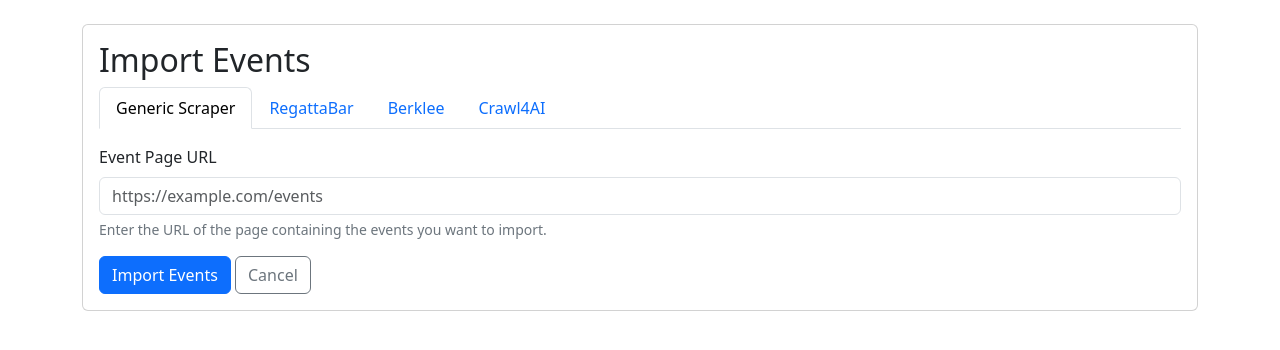
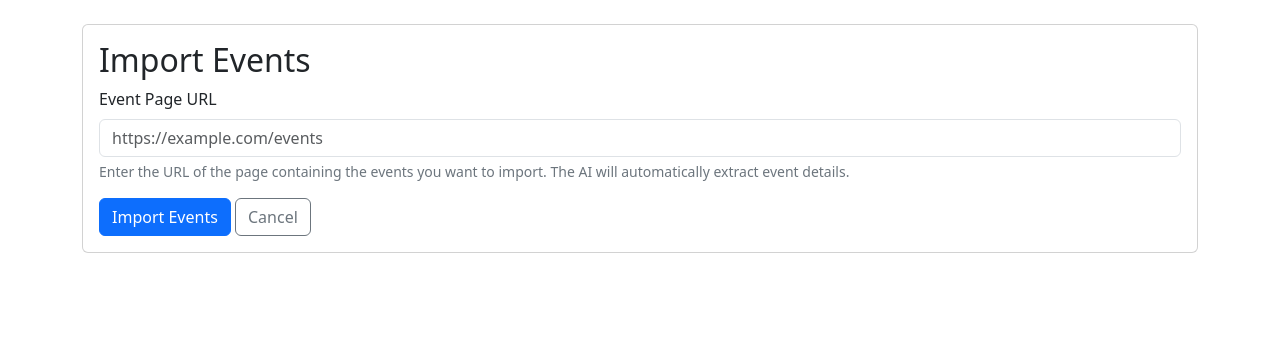
Before and after one commit to natea/socialcal, a Django app: page /events/import/ in a window 1280 px wide. Shown: the part 56-406 px from the top of the page. Run offline with Django 4.2, Linux system fonts and the light colour scheme; the visitor is signed in with stand-in values (Sample User, id 1).

Commit message:
properly importing the events only once and not spinning the importing button

```diff
--- a/events/views.py
+++ b/events/views.py
@@ -158,7 +158,7 @@ def event_import(request):
                                 job = scraping_jobs[job_id]
 
                                 try:
-                                    # Run the async scraper in a new event loop
+                                    # Use only the Crawl4AI scraper
                                     loop = asyncio.new_event_loop()
                                     asyncio.set_event_loop(loop)
                                     events_data = loop.run_until_complete(scrape_crawl4ai_events(source_url))
@@ -172,7 +172,25 @@ def event_import(request):
                                         for event_data in events_data:
                                             try:
                                                 logger.info(f"Processing event: {event_data.get('title')}")
-                                                # Create and save the event
+
+                                                # Check if event already exists
+                                                title = event_data.get('title', '')
+                                                start_time = event_data.get('start_time')
+                                                venue_name = event_data.get('venue_name', '')
+
+                                                # Try to find an existing event with same title, date and venue
+                                                existing_event = Event.objects.filter(
+                                                    user=job['user'],
+                                                    title=title,
+                                                    start_time=start_time,
+                                                    venue_name=venue_name
+                                                ).first()
+
+                                                if existing_event:
+                                                    logger.info(f"Event already exists: {title} at {venue_name}")
+                                                    continue
+
+                                                # Create and save the event if it doesn't exist
                                                 event = Event(user=job['user'])
                                                 for field, value in event_data.items():
                                                     if hasattr(event, field):
@@ -183,7 +201,13 @@ def event_import(request):
                                                 event.save()
                                                 logger.info(f"Successfully saved event: {event.title}")
 
-                                                processed_events.append(event_data)
+                                                # Only append the minimal data needed for display
+                                                processed_events.append({
+                                                    'id': event.id,
+                                                    'title': event.title,
+                                                    'start_time': event.start_time,
+                                                    'venue_name': event.venue_name
+                                                })
                                             except Exception as e:
                                                 logger.error(f"Error processing event: {str(e)}\n{traceback.format_exc()}")
 
@@ -231,11 +255,9 @@ def event_import(request):
                             'log': log_stream.getvalue()
                         })
                 else:
-                    # Synchronous scraping
-                    loop = asyncio.new_event_loop()
-                    asyncio.set_event_loop(loop)
-                    events_data = loop.run_until_complete(scrape_crawl4ai_events(source_url))
-                    loop.close()
+                    # Synchronous scraping (we'll remove this since we always use async)
+                    messages.error(request, 'Please enable async scraping for better performance.')
+                    return redirect('events:import')
             elif scraper_type == 'generic':
                 # Use Generic scraper
                 source_url = request.POST.get('source_url')
@@ -292,14 +314,43 @@ def event_import(request):
                                         processed_events = []
                                         for event_data in events_data:
                                             try:
-                                                # Create and save the event
+                                                logger.info(f"Processing event: {event_data.get('title')}")
+
+                                                # Check if event already exists
+                                                title = event_data.get('title', '')
+                                                start_time = event_data.get('start_time')
+                                                venue_name = event_data.get('venue_name', '')
+
+                                                # Try to find an existing event with same title, date and venue
+                                                existing_event = Event.objects.filter(
+                                                    user=job['user'],
+                                                    title=title,
+                                                    start_time=start_time,
+                                                    venue_name=venue_name
+                                                ).first()
+
+                                                if existing_event:
+                                                    logger.info(f"Event already exists: {title} at {venue_name}")
+                                                    continue
+
+                                                # Create and save the event if it doesn't exist
                                                 event = Event(user=job['user'])
+
+                                                # Update fields from event_data
                                                 for field, value in event_data.items():
                                                     if hasattr(event, field):
                                                         setattr(event, field, value)
+
+                                                # Save the event
                                                 event.save()
 
-                                                processed_events.append(event_data)
+                                                # Only append the minimal data needed for display
+                                                processed_events.append({
+                                                    'id': event.id,
+                                                    'title': event.title,
+                                                    'start_time': event.start_time,
+                                                    'venue_name': event.venue_name
+                                                })
                                                 logger.info(f"Processed event: {event_data.get('title')}")
                                             except Exception as e:
                                                 logger.error(f"Error processing event: {str(e)}\n{traceback.format_exc()}")
@@ -351,15 +402,9 @@ def event_import(request):
                             'log': log_stream.getvalue()
                         })
                 else:
-                    # Synchronous scraping
-                    events_data = scraper.extract_events(source_url)
-
-                    # Get the log output
-                    log_output = log_stream.getvalue()
-
-                    if not events_data:
-                        messages.warning(request, f'No events found at the provided URL. Debug output:\n{log_output}')
-                        return redirect('events:import')
+                    # Synchronous scraping (we'll remove this since we always use async)
+                    messages.error(request, 'Please enable async scraping for better performance.')
+                    return redirect('events:import')
             else:
                 if is_async:
                     return JsonResponse({
--- a/templates/events/import.html
+++ b/templates/events/import.html
@@ -6,41 +6,15 @@
 <div class="card">
     <div class="card-body">
         <h2>Import Events</h2>
-        <ul class="nav nav-tabs mb-3" id="importTabs" role="tablist">
-            <li class="nav-item" role="presentation">
-                <button class="nav-link active" id="generic-tab" data-bs-toggle="tab" data-bs-target="#generic" type="button" role="tab">
-                    Generic Scraper
-                </button>
-            </li>
-            <li class="nav-item" role="presentation">
-                <button class="nav-link" id="regattabar-tab" data-bs-toggle="tab" data-bs-target="#regattabar" type="button" role="tab">
-                    RegattaBar
-                </button>
-            </li>
-            <li class="nav-item" role="presentation">
-                <button class="nav-link" id="berklee-tab" data-bs-toggle="tab" data-bs-target="#berklee" type="button" role="tab">
-                    Berklee
-                </button>
-            </li>
-            <li class="nav-item" role="presentation">
-                <button class="nav-link" id="crawl4ai-tab" data-bs-toggle="tab" data-bs-target="#crawl4ai" type="button" role="tab">
-                    Crawl4AI
-                </button>
-            </li>
-        </ul>
-
-        <div class="tab-content" id="importTabContent">
-            <!-- Generic Scraper Tab -->
-            <div class="tab-pane fade show active" id="generic" role="tabpanel">
-                <form method="post" id="genericForm" class="import-form">
+        <form method="post" id="eventScraperForm" class="import-form">
             {% csrf_token %}
-                    <input type="hidden" name="scraper_type" value="generic">
+            <input type="hidden" name="scraper_type" value="crawl4ai">
             <input type="hidden" name="async" value="true">
             <div class="mb-3">
                 <label for="source_url" class="form-label">Event Page URL</label>
                 <input type="url" class="form-control" id="source_url" name="source_url" required
                        placeholder="https://example.com/events">
-                        <div class="form-text">Enter the URL of the page containing the events you want to import.</div>
+                <div class="form-text">Enter the URL of the page containing the events you want to import. The AI will automatically extract event details.</div>
             </div>
             <button type="submit" class="btn btn-primary import-button">
                 <span class="spinner-border spinner-border-sm d-none" role="status" aria-hidden="true"></span>
@@ -60,56 +34,6 @@
             </div>
             <div id="logOutput" class="mt-3">
                 <pre class="bg-light p-3 rounded"><code></code></pre>
-                    </div>
-                </div>
-            </div>
-
-            <!-- RegattaBar Tab -->
-            <div class="tab-pane fade" id="regattabar" role="tabpanel">
-                <form method="post" id="regattabarForm" class="import-form">
-                    {% csrf_token %}
-                    <input type="hidden" name="scraper_type" value="regattabar">
-                    <p class="mb-3">Import upcoming events from RegattaBar in Cambridge, MA.</p>
-                    <button type="submit" class="btn btn-primary import-button">
-                        <span class="spinner-border spinner-border-sm d-none" role="status" aria-hidden="true"></span>
-                        <span class="button-text">Import RegattaBar Events</span>
-                    </button>
-                    <a href="{% url 'events:list' %}" class="btn btn-outline-secondary">Cancel</a>
-                </form>
-            </div>
-
-            <!-- Berklee Tab -->
-            <div class="tab-pane fade" id="berklee" role="tabpanel">
-                <form method="post" id="berkleeForm" class="import-form">
-                    {% csrf_token %}
-                    <input type="hidden" name="scraper_type" value="berklee">
-                    <p class="mb-3">Import upcoming events from Berklee Performance Center in Boston, MA.</p>
-                    <button type="submit" class="btn btn-primary import-button">
-                        <span class="spinner-border spinner-border-sm d-none" role="status" aria-hidden="true"></span>
-                        <span class="button-text">Import Berklee Events</span>
-                    </button>
-                    <a href="{% url 'events:list' %}" class="btn btn-outline-secondary">Cancel</a>
-                </form>
-            </div>
-
-            <!-- Crawl4AI Tab -->
-            <div class="tab-pane fade" id="crawl4ai" role="tabpanel">
-                <form method="post" id="crawl4aiForm" class="import-form">
-                    {% csrf_token %}
-                    <input type="hidden" name="scraper_type" value="crawl4ai">
-                    <input type="hidden" name="async" value="true">
-                    <div class="mb-3">
-                        <label for="source_url" class="form-label">Event Page URL</label>
-                        <input type="url" class="form-control" id="source_url" name="source_url" required
-                               placeholder="https://example.com/events">
-                        <div class="form-text">Enter the URL of the page containing the events you want to import. The AI will automatically extract event details.</div>
-                    </div>
-                    <button type="submit" class="btn btn-primary import-button">
-                        <span class="spinner-border spinner-border-sm d-none" role="status" aria-hidden="true"></span>
-                        <span class="button-text">Import Events</span>
-                    </button>
-                    <a href="{% url 'events:list' %}" class="btn btn-outline-secondary">Cancel</a>
-                </form>
             </div>
         </div>
     </div>
@@ -161,11 +85,10 @@ function getCookie(name) {
     return cookieValue;
 }
 
-document.querySelectorAll('.import-form').forEach(form => {
-    form.addEventListener('submit', async function(e) {
+document.querySelector('.import-form').addEventListener('submit', async function(e) {
     e.preventDefault();
 
-        const button = form.querySelector('.import-button');
+    const button = this.querySelector('.import-button');
     const spinner = button.querySelector('.spinner-border');
     const buttonText = button.querySelector('.button-text');
     const progressSection = document.getElementById('importProgress');
@@ -187,8 +110,8 @@ document.querySelectorAll('.import-form').forEach(form => {
 
     try {
         // Start the scraping job
-            const formData = new FormData(form);
-            const response = await fetch(form.action, {
+        const formData = new FormData(this);
+        const response = await fetch(this.action, {
             method: 'POST',
             body: formData,
             headers: {
@@ -214,8 +137,18 @@ document.querySelectorAll('.import-form').forEach(form => {
 
         if (data.status === 'started') {
             // Poll for updates
+            let attempts = 0;
+            const maxAttempts = 120; // 2 minutes maximum polling time
             const pollInterval = setInterval(async () => {
                 try {
+                    attempts++;
+                    if (attempts >= maxAttempts) {
+                        clearInterval(pollInterval);
+                        resetForm();
+                        showError('Import timed out after 2 minutes. Please check the events list or try again.');
+                        return;
+                    }
+
                     // Construct the status URL using the current URL path
                     const baseUrl = window.location.pathname.replace(/\/import\/?$/, '');
                     const statusUrl = `${baseUrl}/import/status/${data.job_id}/`;
@@ -257,17 +190,20 @@ document.querySelectorAll('.import-form').forEach(form => {
                     }
 
                     // Check if complete
-                        if (statusData.status === 'complete') {
+                    if (statusData.status === 'complete' || statusData.status === 'error') {
                         clearInterval(pollInterval);
                         resetForm();
 
-                            if (statusData.message) {
+                        if (statusData.status === 'complete' && statusData.message) {
                             showSuccess(statusData.message);
+                        } else if (statusData.status === 'error') {
+                            showError(statusData.message || 'An error occurred during import');
                         }
-                        } else if (statusData.status === 'error') {
+                    } else if (!['running', 'started'].includes(statusData.status)) {
+                        // Handle unexpected status
                         clearInterval(pollInterval);
                         resetForm();
-                            showError(statusData.message || 'An error occurred during import');
+                        showError(`Unexpected import status: ${statusData.status}`);
                     }
                 } catch (error) {
                     console.error('Error polling status:', error);
@@ -283,10 +219,11 @@ document.querySelectorAll('.import-form').forEach(form => {
         showError('Error starting import: ' + error.message);
     }
 });
-});
 
 function showError(message) {
     const progressSection = document.getElementById('importProgress');
+    // Clear any existing alerts first
+    progressSection.querySelectorAll('.alert').forEach(alert => alert.remove());
     const alert = document.createElement('div');
     alert.className = 'alert alert-danger mt-3';
     alert.textContent = message;
@@ -295,6 +232,8 @@ function showError(message) {
 
 function showSuccess(message) {
     const progressSection = document.getElementById('importProgress');
+    // Clear any existing alerts first
+    progressSection.querySelectorAll('.alert').forEach(alert => alert.remove());
     const alert = document.createElement('div');
     alert.className = 'alert alert-success mt-3';
     alert.textContent = message;
```
Also changed, not shown: events/scrapers/generic_crawl4ai.py (+47 -40 lines), events/tests/test_generic_crawl4ai.py (added, +139 -0 lines), 1 other file. Lines whose indentation alone changed are shown as unchanged.
